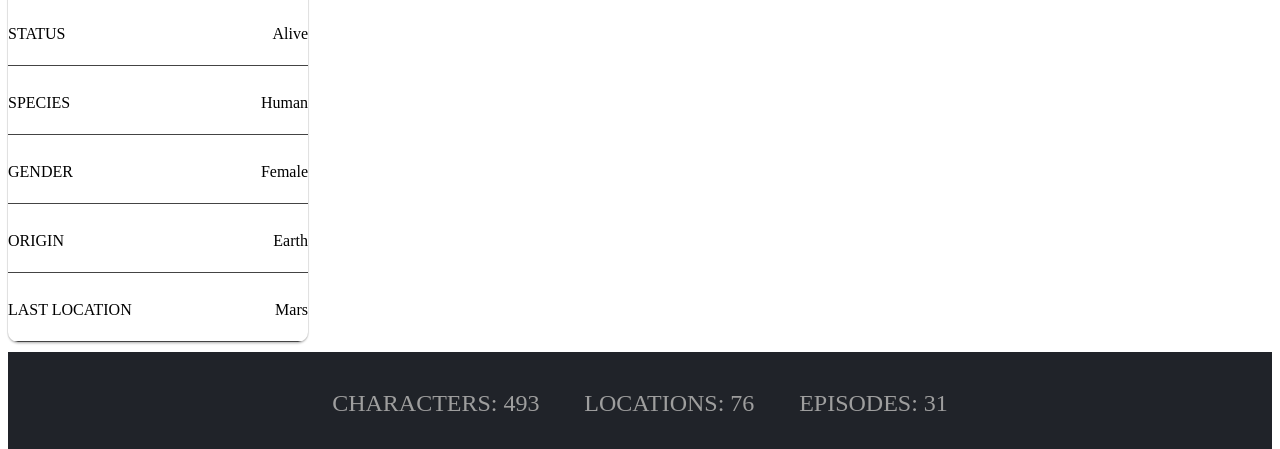
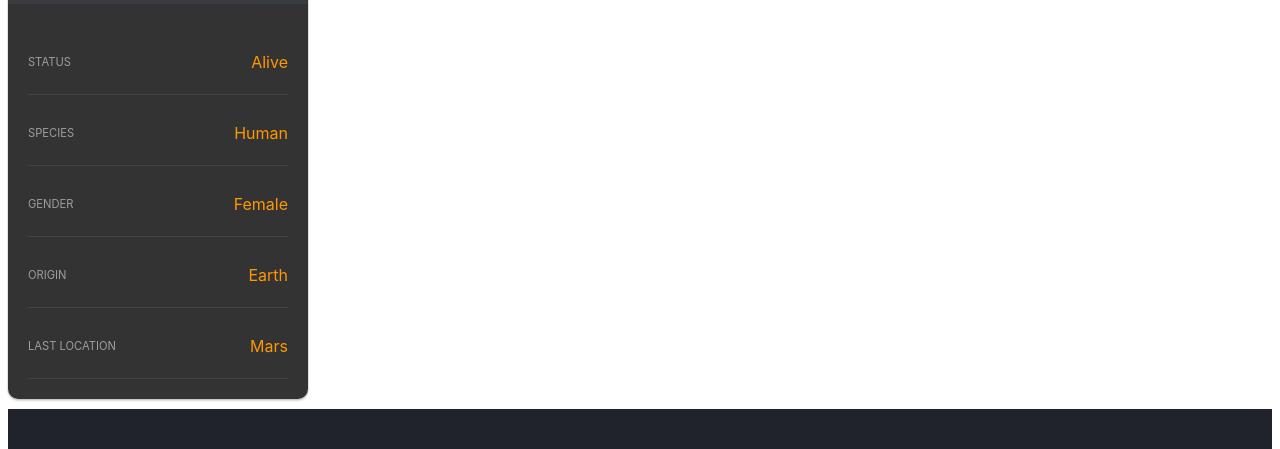
Before and after one commit to munizao/ct-lab26, a React app: page / in a window 1280 px wide. Shown: the part 708-1157 px from the top of the page. Built offline with nearby package versions, Linux system fonts and the light colour scheme; grey boxes are pictures that could not be loaded.

Commit message:
styled CharacterInfo div

```diff
--- a/src/components/App.css
+++ b/src/components/App.css
@@ -70,18 +70,24 @@ rgba(0, 0, 0, 0.16) 0px 2px 2px 0px, rgba(0, 0, 0, 0.08) 0px 0px 0px 1px;
   bottom: 0px;
   padding: 0.625rem;
   h2 {
-    color:rgb(245, 245, 245);
+    color: rgb(245, 245, 245);
     margin: 0px;
     font-size: 1.625rem;
     font-weight: 400;
     font-stretch: expanded;
   }
   .Description {
-    color:
-  rgb(187, 187, 187);
+    color: rgb(187, 187, 187);
     margin: 0px;
     font-size: 0.875rem;
   }
+}
+
+.CharacterInfo {
+  padding: 1.25rem;
+  height: 100%;
+  color: rgb(255, 152, 0);
+  background: rgb(51, 51, 51) none repeat scroll 0% 0%;
 }
 
 .InfoLine {
@@ -92,8 +98,12 @@ rgba(0, 0, 0, 0.16) 0px 2px 2px 0px, rgba(0, 0, 0, 0.08) 0px 0px 0px 1px;
   align-items: center;
   flex-wrap: nowrap;
   padding: 0.75rem 0px 0.375rem;
-  border-bottom: 1px solid
-rgb(68, 68, 68);
+  border-bottom: 1px solid rgb(68, 68, 68);
+  span {
+    font-size: 0.7rem;
+    font-weight: 400;
+    color: rgb(158, 158, 158);
+  }
 }
 
 .Footer {
@@ -132,3 +142,7 @@ rgb(68, 68, 68);
     }
   }
 }
+
+body {
+  font-family: -apple-system,'BlinkMacSystemFont','Segoe UI','Roboto','Helvetica','Arial',sans-serif,'Apple Color Emoji','Segoe UI Emoji','Segoe UI Symbol';
+}
--- a/src/components/CharacterInfo.js
+++ b/src/components/CharacterInfo.js
@@ -1,16 +1,17 @@
 import React from 'react';
+import styles from './App.css';
 import PropTypes from 'prop-types';
 import InfoLine from './InfoLine';
 
 
 const CharacterInfo = (props) => (
-  <>
+  <div className={styles.CharacterInfo}>
     <InfoLine lineHead="STATUS" value={props.status}/>
     <InfoLine lineHead="SPECIES" value={props.species}/>
     <InfoLine lineHead="GENDER" value={props.gender}/>
     <InfoLine lineHead="ORIGIN" value={props.origin}/>
     <InfoLine lineHead="LAST LOCATION" value={props.lastLocation}/>
-  </>
+  </div>
 );
 
 CharacterInfo.propTypes = {
```
